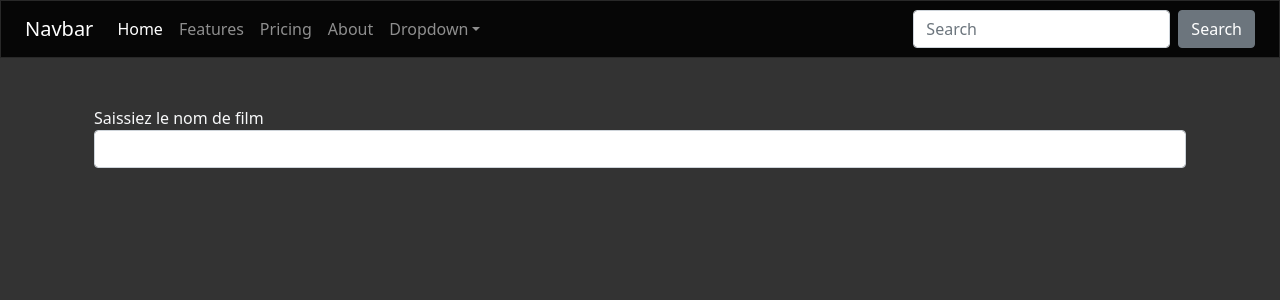
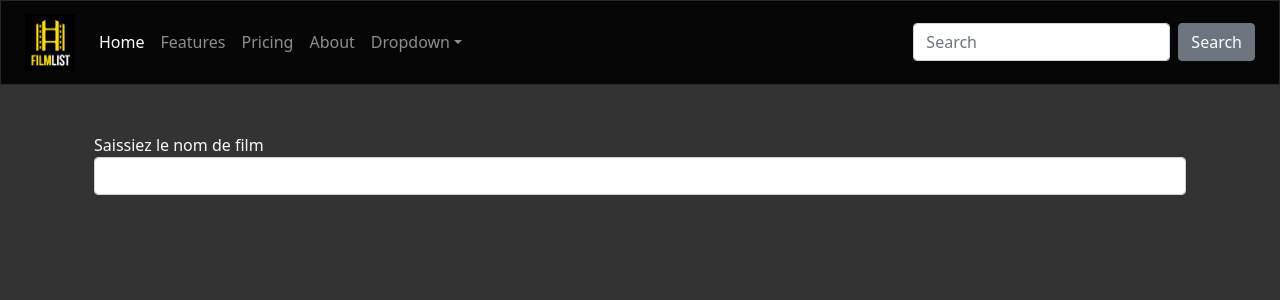
Before and after one commit to Argus416/moviesAppAngular, an Angular app: page / in a window 1280 px wide. Shown: the top 300 px of the page. Built offline with nearby package versions, Linux system fonts and the light colour scheme.

Commit message:
ajout logo dans onglet et navbar

```diff
--- a/src/app/components/navbar/navbar.component.html
+++ b/src/app/components/navbar/navbar.component.html
@@ -1,6 +1,11 @@
 <nav class="navbar navbar-expand-lg navbar-dark bg-dark">
     <div class="container-fluid">
-        <a class="navbar-brand" href="#">Navbar</a>
+        <img
+            class="navbar-brand"
+            href="#"
+            src="./assets/img/filmlist-logo.png"
+            width="50px"
+        />
         <button
             class="navbar-toggler"
             type="button"
```
Also changed, not shown: src/assets/img/filmlist-icon.png (added), src/assets/img/filmlist-logo.png (added).
